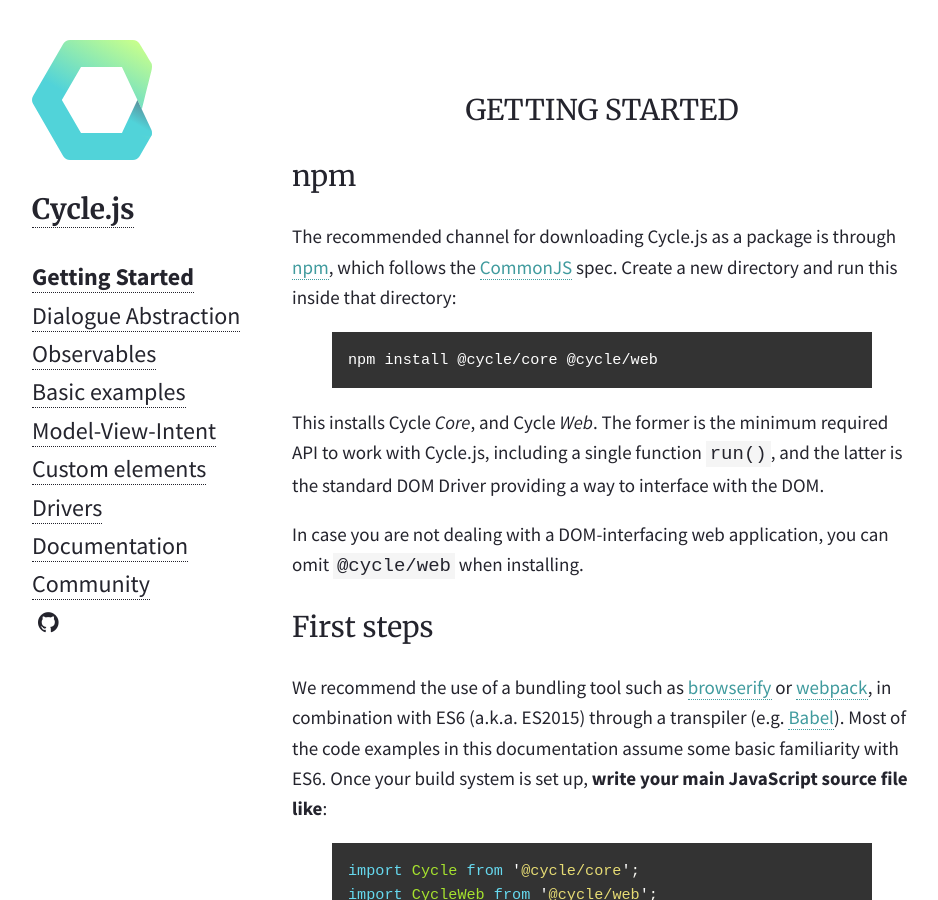
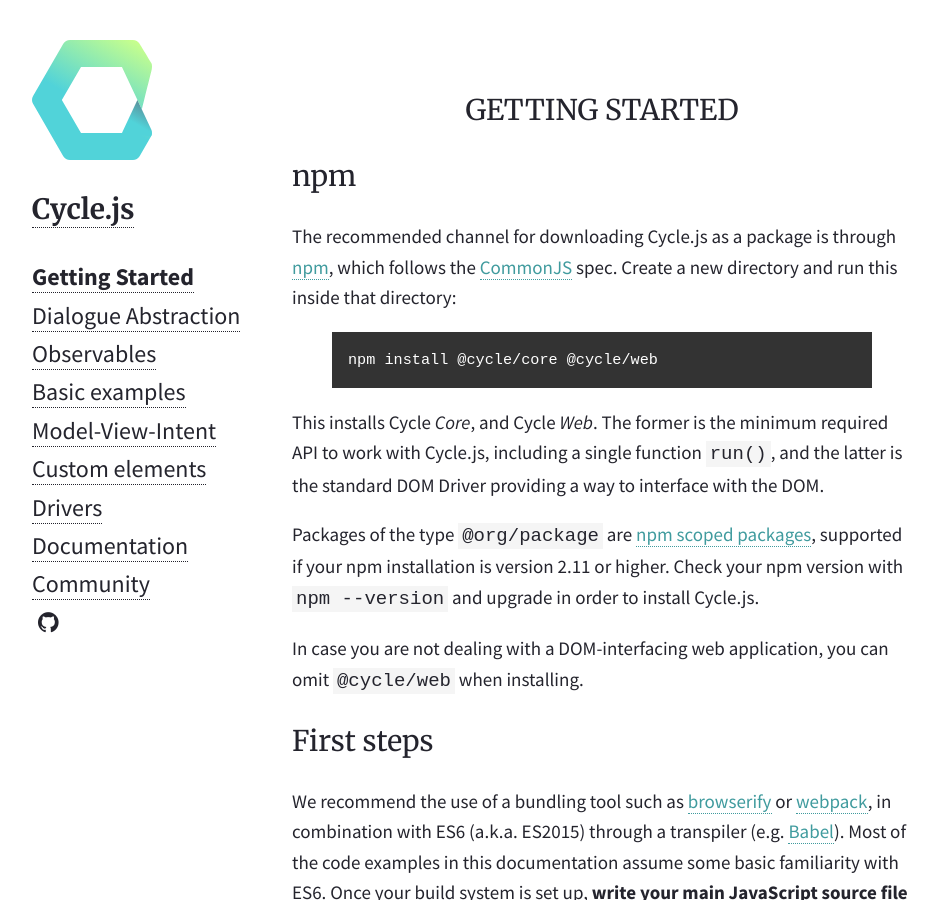
Before and after one commit to cyclejs/old-website, a Jekyll site: the page built from _posts/2015-01-31-getting-started.md, in a window 1280 px wide and 900 px high. Shown: the whole window, without its empty margins (168-1106 px from the left). Built offline with Jekyll 4.4.1, drawn with Linux system fonts in a browser that asks for light colours; nearby versions of some CDN libraries.

Commit message:
Add mention of npm requirement for scoped packages

```diff
--- a/_posts/2015-01-31-getting-started.md
+++ b/_posts/2015-01-31-getting-started.md
@@ -12,6 +12,8 @@
 {% endhighlight %}
 
 This installs Cycle *Core*, and Cycle *Web*. The former is the minimum required API to work with Cycle.js, including a single function `run()`, and the latter is the standard DOM Driver providing a way to interface with the DOM.
+
+Packages of the type `@org/package` are [npm scoped packages](https://docs.npmjs.com/getting-started/scoped-packages), supported if your npm installation is version 2.11 or higher. Check your npm version with `npm --version` and upgrade in order to install Cycle.js.
 
 In case you are not dealing with a DOM-interfacing web application, you can omit `@cycle/web` when installing.
 
```
